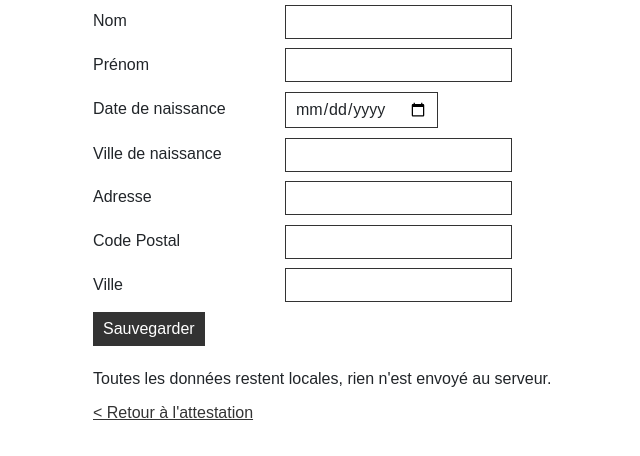
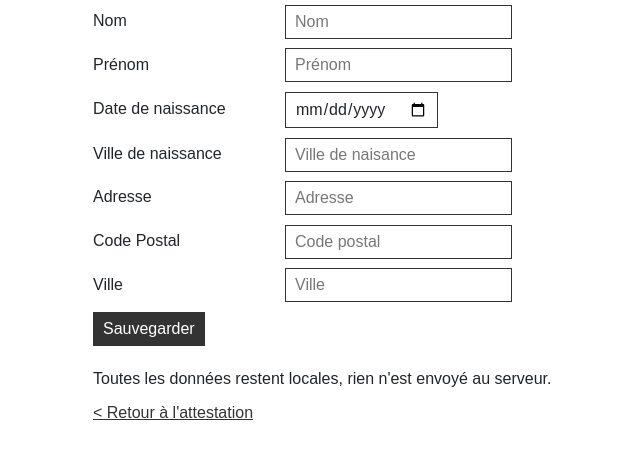
Before and after one commit to cedricrey/AttestCovid, a plain HTML site: page config.html in a window 1280 px wide. Shown: the whole page, without its empty margins (307-947 px from the left). Drawn offline with nearby package versions, Linux system fonts and the light colour scheme.

Commit message:
add placeholder

```diff
--- a/config.html
+++ b/config.html
@@ -42,13 +42,13 @@
   <body>
 <form action="/config" id="configForm">
   <div class="grid-1 center">
-<div><label for="nom">Nom</label><input type="text" name="nom"/></div>
-<div><label for="prenom">Pr&eacute;nom</label><input type="text" name="prenom"/></div>
+<div><label for="nom">Nom</label><input type="text" name="nom"/ placeholder="Nom"></div>
+<div><label for="prenom">Pr&eacute;nom</label><input type="text" name="prenom" placeholder="Prénom"/></div>
 <div><label for="birthday">Date de naissance</label><input type="date" name="birthday"/></div>
-<div><label for="lieunaissance">Ville de naissance</label><input type="text" name="lieunaissance"/></div>
-<div><label for="adresse">Adresse</label><input type="text" name="adresse"/></div>
-<div><label for="codepostal">Code Postal</label><input type="text" name="codepostal"/></div>
-<div><label for="ville">Ville</label><input type="text" name="ville"/></div>
+<div><label for="lieunaissance">Ville de naissance</label><input type="text" name="lieunaissance" placeholder="Ville de naisance"/></div>
+<div><label for="adresse">Adresse</label><input type="text" name="adresse" placeholder="Adresse"/></div>
+<div><label for="codepostal">Code Postal</label><input type="text" pattern="[0-9]*" name="codepostal" placeholder="Code postal"/></div>
+<div><label for="ville">Ville</label><input type="text" name="ville" placeholder="Ville"/></div>
 <div><input type="submit" name="Save" value="Sauvegarder"></div>
 </div>
 </form>
```
